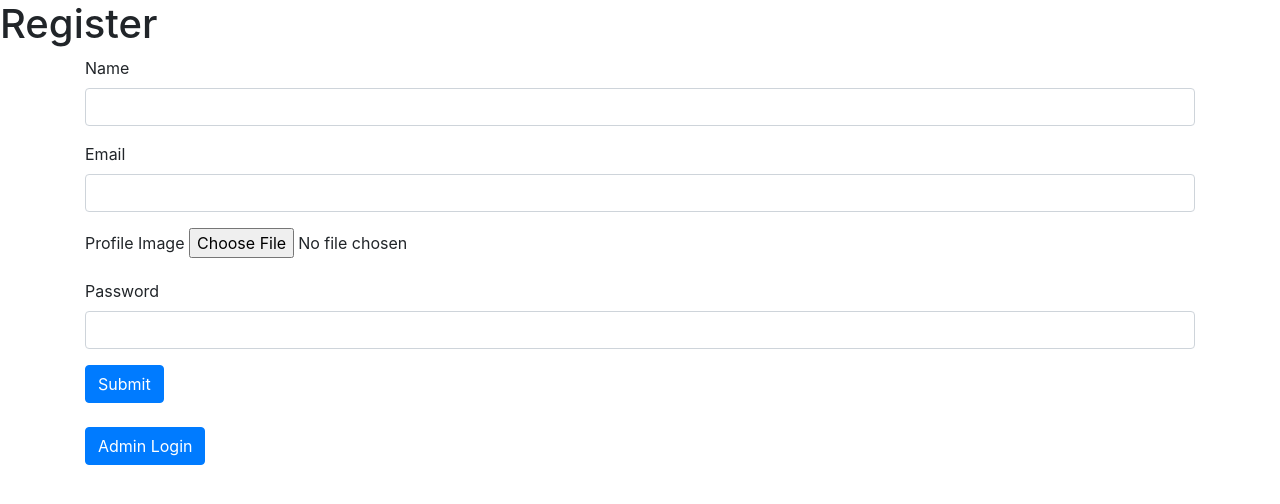
After one commit to Hunnyjain7/AdminWebSocketListner, a Django app: page /register in a window 1280 px wide. The commit adds this page. Shown: the top 504 px of the page. Run offline with Django 3.2, Linux system fonts and the light colour scheme.

Commit message:
profile image

```diff
--- a/chat/chat/settings.py
+++ b/chat/chat/settings.py
@@ -91,7 +91,7 @@ DATABASES = {
         'ENGINE': 'django.db.backends.mysql',
         'NAME': 'chat_db',
         'USER': 'root',
-        'PASSWORD': '',
+        'PASSWORD': '123456',
         'HOST': 'localhost',
         'PORT': '3306',
     }
--- a/chat/chatApp/urls.py
+++ b/chat/chatApp/urls.py
@@ -6,4 +6,6 @@ urlpatterns = [
     path('dashboard', dashboard, name="dashboard"),
     path('admin_login', adminLogIn, name='admin_login'),
     path('admin_dashboard', adminDashboard, name="admin_dashboard"),
+    path('register', Register.as_view(), name="register"),
+    # path('simpleGeneratorFun', simpleGeneratorFun, name="simpleGeneratorFun"),
 ]
--- a/chat/chatApp/views.py
+++ b/chat/chatApp/views.py
@@ -1,5 +1,28 @@
+from django.http import JsonResponse
 from django.shortcuts import render, redirect
+from django.views import View
+from django.utils.translation import ugettext_lazy as _
 from .models import UserRole, User
+
+
+class Register(View):
+    def get(self, request):
+        return render(request, 'register.html')
+
+    def post(self, request):
+        name = request.POST.get("name")
+        email = request.POST.get("email")
+        password = request.POST.get("password")
+        profile_image = request.FILES.get("profile_image")
+
+        print(name, email, password, profile_image)
+
+        user = User(name=name, email=email, password=password, profile_image=profile_image)
+        user.save()
+        if user:
+            return redirect('login')
+        else:
+            return redirect('register')
 
 
 def logIn(request):
@@ -65,3 +88,15 @@ def adminDashboard(request):
     except Exception as E:
         print(E)
         return render(request, 'adminlogin.html')  # noqa
+
+
+# def simpleGeneratorFun(request):
+#     print("req", request)
+#     yield JsonResponse({"status", "cool 1"})
+#     yield JsonResponse({"status", "cool 2"})
+#     yield JsonResponse({"status", "cool 3"})
+#     yield JsonResponse({"status", "cool 4"})
+
+# Driver code to check above generator function
+# for value in simpleGeneratorFun():
+#     print(value)
--- /dev/null
+++ b/chat/templates/register.html
@@ -0,0 +1,48 @@
+<!doctype html>
+<html lang="en">
+  <head>
+    <!-- Required meta tags -->
+    <meta charset="utf-8">
+    <meta name="viewport" content="width=device-width, initial-scale=1, shrink-to-fit=no">
+
+    <!-- Bootstrap CSS -->
+    <link rel="stylesheet" href="https://cdn.jsdelivr.net/npm/bootstrap@4.3.1/dist/css/bootstrap.min.css" integrity="sha384-ggOyR0iXCbMQv3Xipma34MD+dH/1fQ784/j6cY/iJTQUOhcWr7x9JvoRxT2MZw1T" crossorigin="anonymous">
+
+    <title>Chat App</title>
+  </head>
+  <body>
+
+    <h1>Register</h1>
+      <div class="container">
+        <form type="submit" method="post" enctype="multipart/form-data">
+            {% csrf_token %}
+            <div class="mb-3">
+                <label for="example" class="form-label">Name</label>
+                <input type="text" name="name" class="form-control" id="" aria-describedby="">
+              </div>
+            <div class="mb-3">
+              <label for="example" class="form-label">Email</label>
+              <input type="email" name="email" class="form-control" id="" aria-describedby="">
+            </div>
+            <div class="mb-3">
+              <label for="example" class="form-label">Profile Image</label>
+              <input type="file", name="profile_image" alt="" width="48" height="48">
+            </div>
+            <div class="mb-3">
+              <label for="exampleInputPassword1" class="form-label">Password</label>
+              <input type="password" name="password" class="form-control" id="exampleInputPassword1">
+            </div>
+            <button type="submit" class="btn btn-primary">Submit</button>
+          </form>
+          <br>
+          <a href="/adminlogin"><button class="btn btn-primary">Admin Login</button></a>
+
+      </div>
+
+    <!-- Optional JavaScript -->
+    <!-- jQuery first, then Popper.js, then Bootstrap JS -->
+    <script src="https://code.jquery.com/jquery-3.3.1.slim.min.js" integrity="sha384-q8i/X+965DzO0rT7abK41JStQIAqVgRVzpbzo5smXKp4YfRvH+8abtTE1Pi6jizo" crossorigin="anonymous"></script>
+    <script src="https://cdn.jsdelivr.net/npm/popper.js@1.14.7/dist/umd/popper.min.js" integrity="sha384-UO2eT0CpHqdSJQ6hJty5KVphtPhzWj9WO1clHTMGa3JDZwrnQq4sF86dIHNDz0W1" crossorigin="anonymous"></script>
+    <script src="https://cdn.jsdelivr.net/npm/bootstrap@4.3.1/dist/js/bootstrap.min.js" integrity="sha384-JjSmVgyd0p3pXB1rRibZUAYoIIy6OrQ6VrjIEaFf/nJGzIxFDsf4x0xIM+B07jRM" crossorigin="anonymous"></script>
+  </body>
+</html>
```
Also changed, not shown: chat/chatApp/models.py (+29 -0 lines), chat/templates/dashboard.html (+7 -0 lines), chat/templates/test.html (added, +19 -0 lines), chat/chatApp/migrations/0004_user_profile_image.py (added), chat/media/profile_images/48bb5804-087f-4e15-be96-43d38453c755.jpg (added), chat/media/profile_images/4f96aa57-8ffe-4e4c-ae97-9ef12bd36066.jpg (added), chat/media/profile_images/92c2e4cb-b36a-4bca-b821-32a818a3ef61.jpg (added).
